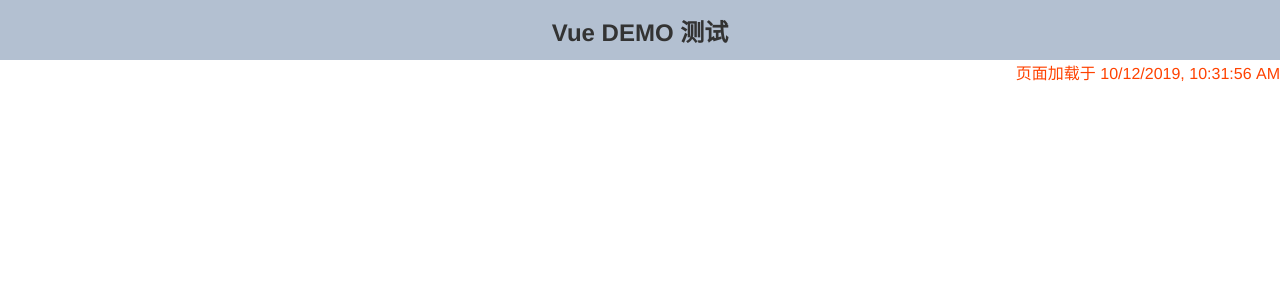
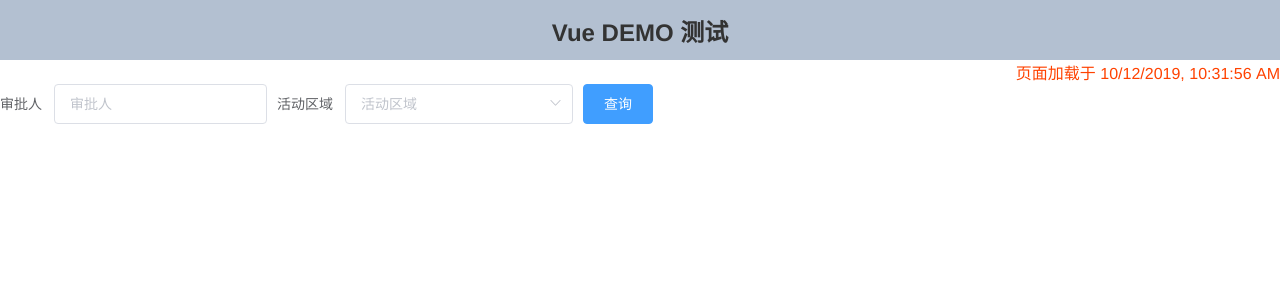
Before and after one commit to chengheai/daily-vue-demo, a Vue app: page /#/un-watch in a window 1280 px wide. Shown: the top 300 px of the page. Built offline with nearby package versions, Linux system fonts and the light colour scheme; what vue-quill-editor would draw is missing.

Commit message:
'unwatch'

```diff
--- a/src/components/Dashboard.vue
+++ b/src/components/Dashboard.vue
@@ -163,6 +163,11 @@
         <el-button type="primary">quill-editor</el-button>
       </router-link>
     </el-col>
+    <el-col :xs="12" :sm="6" :md="6" :lg="3" :xl="2">
+      <router-link to="/un-watch" tag="li">
+        <el-button type="primary">un-$wtach</el-button>
+      </router-link>
+    </el-col>
   </div>
 </template>
 
--- /dev/null
+++ b/src/components/UnWatch.vue
@@ -0,0 +1,49 @@
+<template>
+  <div>
+    <el-form :inline="true" :model="formInline" class="demo-form-inline">
+  <el-form-item label="审批人">
+    <el-input v-model="formInline.user" placeholder="审批人"></el-input>
+  </el-form-item>
+  <el-form-item label="活动区域">
+    <el-select v-model="formInline.region" placeholder="活动区域">
+      <el-option label="区域一" value="shanghai"></el-option>
+      <el-option label="区域二" value="beijing"></el-option>
+    </el-select>
+  </el-form-item>
+  <el-form-item>
+    <el-button type="primary" :disabled="sendButtonStatus" @click="onSubmit">查询</el-button>
+  </el-form-item>
+</el-form>
+  </div>
+</template>
+
+<script>
+export default {
+  data() {
+    return {
+      sendButtonStatus: false,
+      formInline: {
+        user: "",
+        region: ""
+      }
+    };
+  },
+  watch: {
+    formInline: {
+      deep: true,
+      handler() {
+        this.sendButtonStatus = true;
+      }
+    }
+  },
+  methods: {
+    onSubmit() {
+      console.log("submit!");
+    }
+  }
+};
+</script>
+
+<style lang="less" scoped>
+
+</style>
--- a/src/router/index.js
+++ b/src/router/index.js
@@ -34,6 +34,7 @@
 import drawer1 from '@/components/drawer1';
 import quillEditor from '@/components/quillEditor';
 import MouseView from '@/components/MouseView'
+import UnWatch from '@/components/UnWatch'
 /* eslint-disable */
 Vue.use(Router)
 
@@ -213,6 +214,11 @@
       name: 'MouseView',
       component: MouseView,
     },
+    {
+      path: '/un-watch',
+      name: 'UnWatch',
+      component: UnWatch,
+    },
   ],
   scrollBehavior(to, from, savedPosition) {
     console.log(savedPosition);
```
